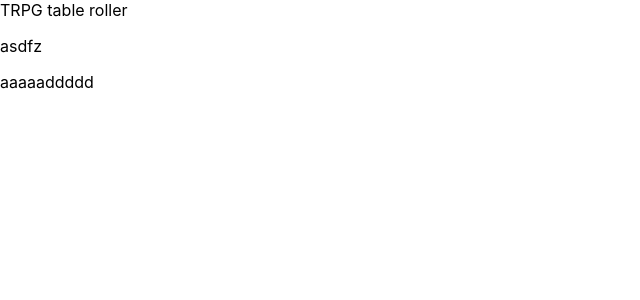
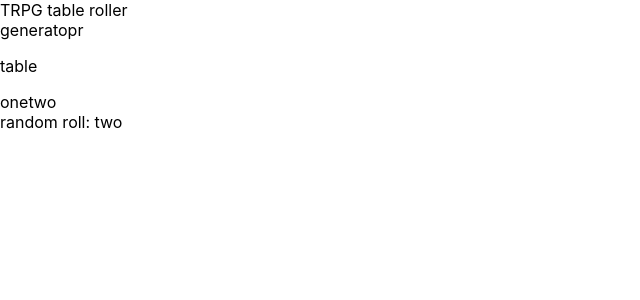
Before and after one commit to lhawes/trpg-table-roller, a React (Create React App) app: page / in a window 1280 px wide. Shown: the top 300 px of the page, without its empty margins (0-640 px from the left). Built offline with nearby package versions, Linux system fonts and the light colour scheme.

Commit message:
another excessive commit

```diff
--- a/src/App.tsx
+++ b/src/App.tsx
@@ -1,6 +1,8 @@
 import React, { useReducer } from 'react';
 import './App.css';
-import { Table } from './components/Table';
+import { TableList } from './components/TableList';
+import { getGeneratorName, getGeneratorTables } from './state/generator/generatorSelectors';
+import { rollGenerator } from './state/generator/rollSelectors';
 import { rootInitialState } from './state/rootInitialState';
 import { rootReducer } from './state/rootReducer';
 import { defaultDispatch } from './utils/defaultDispatch';
@@ -11,9 +13,11 @@ export const DispatchContext = React.createContext(defaultDispatch);
 const App = () => {
   const [state, dispatch] = useReducer(rootReducer, rootInitialState);
 
-  // useEffect(() => {
+  // const firstTable = useMemo(() => { getGeneratorTables(state)}, [])
+  const tables = getGeneratorTables(state) || [];
+  const generatorName = getGeneratorName(state);
 
-  // }, [dispatch]);
+  const randomRoll = rollGenerator(state);
 
   return (
     <DispatchContext.Provider value={dispatch}>
@@ -22,13 +26,13 @@ const App = () => {
           <header className="App-header">
             TRPG table roller
           </header>
-          <Table />
+          {generatorName }
+          <TableList />
+          <div>random roll: { randomRoll[0] }</div>
         </div>
       </StateContext.Provider>
     </DispatchContext.Provider>
   );
 }
 
-
-
 export default App;
--- a/src/components/Table.tsx
+++ b/src/components/Table.tsx
@@ -1,19 +1,19 @@
 import { useContext, useMemo } from "react";
-import { StateContext } from "../App";
-import { AppState } from "../state/rootInitialState";
-import { tableStateKey } from "../state/table/tableReducer";
+import { Table } from '../types/Table';
 
+export interface TableProps {
+  table: Table;
+  tableIndex: number;
+}
 
-export const Table: React.FC = ({}) => {
+export const TableComponent: React.FC<TableProps>= ({ table, tableIndex }) => {
   // const dispatch = useContext(DispatchContext);
-  const state: AppState = useContext(StateContext);
+  // const state: AppState = useContext(StateContext);
   // const tableName = useMemo(() => selector(state), [state[tableStateKey]]);
   // const tableEntries = useMemo(() => selector(state), [state[tableStateKey]]);
 
-  const tableName = 'asdfz'
-  const tableEntries = ['aaaaa', 'ddddd'];
-
-  console.log(tableEntries)
+  const tableName = table.name;
+  const tableEntries = table.entries;
 
   return (
     <>
--- /dev/null
+++ b/src/components/TableList.tsx
@@ -0,0 +1,22 @@
+import React, { useContext, useMemo } from "react";
+import { StateContext } from "../App";
+import { getGeneratorTables } from "../state/generator/generatorSelectors";
+import { AppState } from "../state/rootInitialState";
+import { Table } from '../types/Table';
+import { TableComponent } from "./Table";
+
+
+export const TableList: React.FC = ({ }) => {
+  // const dispatch = useContext(DispatchContext);
+  const state: AppState = useContext(StateContext);
+  // const tableName = useMemo(() => selector(state), [state[tableStateKey]]);
+  // const tableEntries = useMemo(() => selector(state), [state[tableStateKey]]);
+
+  const tables = getGeneratorTables(state) || [];
+
+  return (
+    <>
+      {tables.map((tableEntry: Table, i: number) => <TableComponent table={tableEntry} tableIndex={i} key={`table${i}`}/>)}
+    </>
+  )
+}
--- a/src/state/generator/generatorReducer.ts
+++ b/src/state/generator/generatorReducer.ts
@@ -1,13 +1,15 @@
 import { AnyAction } from "../../types/anyAction";
 import { RPGGenerator } from "../../types/Generator";
 import { Table } from "../../types/Table";
-import { tableInitialState } from "../table/tableReducer";
 
 export const generatorStateKey: string = 'generator';
 
 export const generatorInitialState: RPGGenerator = {
-  generatorName: '',
-  tables: [tableInitialState],
+  generatorName: 'generatopr',
+  tables: [{
+    name: 'table',
+    entries: ['one', 'two']
+  }],
   operations: [],
 }
 
--- a/src/state/generator/generatorSelectors.ts
+++ b/src/state/generator/generatorSelectors.ts
@@ -3,4 +3,4 @@ import { AppState } from '../rootInitialState';
 
 export const getGeneratorSection = (state: AppState) => state[generatorStateKey];
 export const getGeneratorName = (state: AppState) => getGeneratorSection(state).generatorName;
-export const getGeneratorTables = (state: AppState) => getGeneratorSection(state).tableEntries;
+export const getGeneratorTables = (state: AppState) => getGeneratorSection(state).tables;
--- /dev/null
+++ b/src/state/generator/rollSelectors.ts
@@ -0,0 +1,25 @@
+import { Table } from "../../types/Table";
+import { AppState } from "../rootInitialState";
+import { getGeneratorTables } from "./generatorSelectors";
+
+export const getRandomArbitrary = (min:number, max:number):number => {
+  return Math.floor(Math.random() * (max - min) + min);
+}
+
+export const getRandomEntryFromArray = (entries: string[]): string => {
+  const randomIndex = getRandomArbitrary(0, entries.length);
+  console.log({
+    randomIndex,
+    length: entries.length,
+
+  })
+  return entries[randomIndex];
+}
+
+export const rollGenerator = (state: AppState): string[] => {
+  const tables = getGeneratorTables(state);
+
+  return tables.map((table: Table) => {
+    return getRandomEntryFromArray(table.entries);
+  })
+}
--- a/src/state/rootReducer.ts
+++ b/src/state/rootReducer.ts
@@ -1,8 +1,6 @@
 import { combineReducers } from "../utils/combineReducers";
 import { generatorReducer, generatorStateKey } from "./generator/generatorReducer";
-import { tableReducer, tableStateKey } from "./table/tableReducer";
 
 export const rootReducer = combineReducers({
-  [tableStateKey]: tableReducer,
   [generatorStateKey]: generatorReducer,
 });
--- a/src/state/table/tableReducer.ts
+++ /dev/null
@@ -1,22 +0,0 @@
-import { AnyAction } from "../../types/anyAction";
-import { Table } from "../../types/Table";
-
-export const tableStateKey: string = 'table';
-
-export const tableInitialState: Table = {
-  tableName: 'test',
-  tableEntries: [
-    'test 2',
-    'test 3'
-  ]
-}
-
-export const tableReducer = (state: Table = tableInitialState, action: AnyAction) => {
-  const newState: Table = JSON.parse(JSON.stringify(state));
-
-  switch (action.type) {
-    case '':
-      // const {  } = action.payload;
-      return state;
-  }
-}
--- a/src/state/table/tableSelectors.ts
+++ /dev/null
@@ -1,4 +0,0 @@
-import { AppState } from '../rootInitialState';
-import { getGeneratorTables } from '../generator/generatorSelectors'
-
-export const getTableEntry = (state: AppState, tableIndex: number) => getGeneratorTables(state).tableEntries[tableIndex];
--- a/src/types/Table.ts
+++ b/src/types/Table.ts
@@ -1,4 +1,4 @@
 export interface Table {
-  tableName: string;
-  tableEntries: string[];
+  name: string;
+  entries: string[];
 }
```
Also changed, not shown: src/state/table/tableActions.ts (deleted, +0 -12 lines), src/state/generator/tableActionTypes.ts (renamed from src/state/table/tableActionTypes.ts), 1 other file (tests, documents, lock files or other folders).
